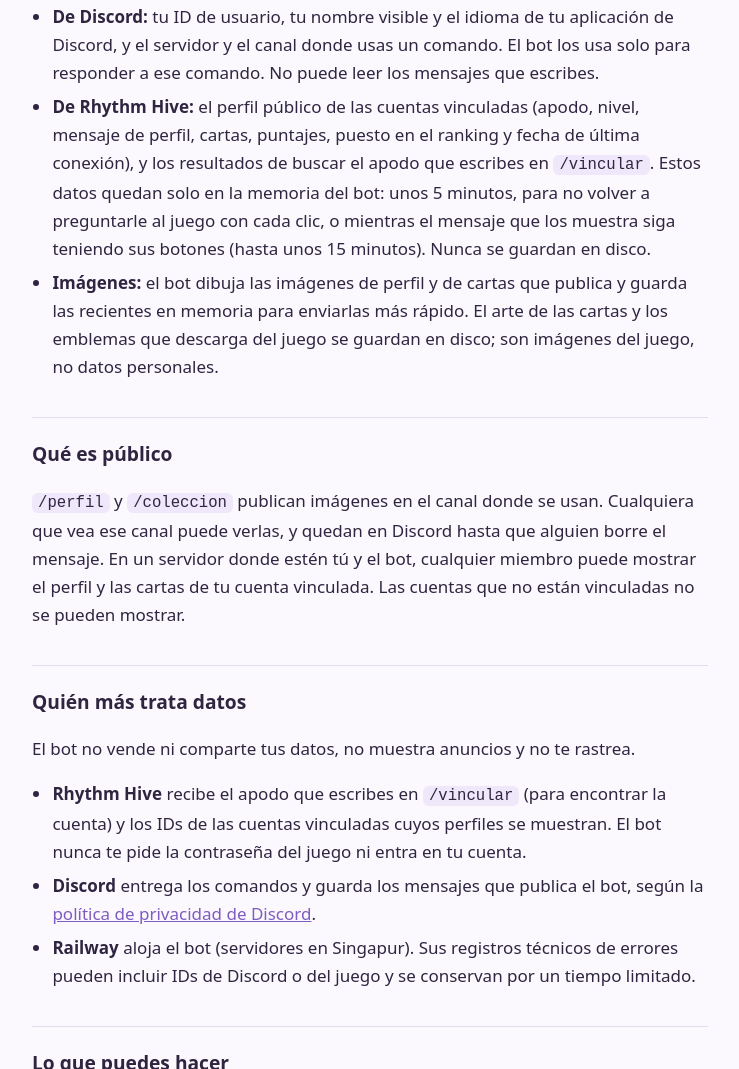
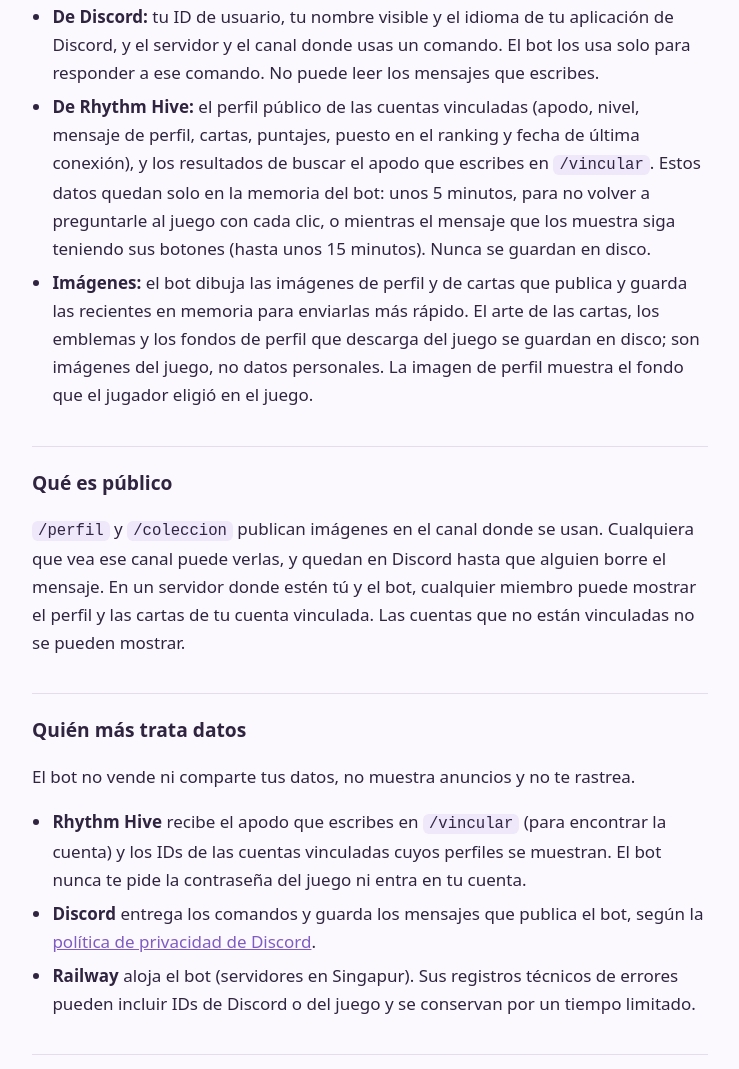
Before and after one commit to oscirissss/rhythmhivebot-legal, a plain HTML site: page privacidad.html in a window 1280 px wide. Shown: the part 918-1987 px from the top of the page, without its empty margins (270-1009 px from the left). Drawn offline with Linux system fonts and the light colour scheme.

Commit message:
Privacidad: los fondos de perfil también se guardan como imágenes del juego

```diff
--- a/privacidad.html
+++ b/privacidad.html
@@ -32,7 +32,7 @@
 <ul>
   <li><strong>De Discord:</strong> tu ID de usuario, tu nombre visible y el idioma de tu aplicación de Discord, y el servidor y el canal donde usas un comando. El bot los usa solo para responder a ese comando. No puede leer los mensajes que escribes.</li>
   <li><strong>De Rhythm Hive:</strong> el perfil público de las cuentas vinculadas (apodo, nivel, mensaje de perfil, cartas, puntajes, puesto en el ranking y fecha de última conexión), y los resultados de buscar el apodo que escribes en <code>/vincular</code>. Estos datos quedan solo en la memoria del bot: unos 5 minutos, para no volver a preguntarle al juego con cada clic, o mientras el mensaje que los muestra siga teniendo sus botones (hasta unos 15 minutos). Nunca se guardan en disco.</li>
-  <li><strong>Imágenes:</strong> el bot dibuja las imágenes de perfil y de cartas que publica y guarda las recientes en memoria para enviarlas más rápido. El arte de las cartas y los emblemas que descarga del juego se guardan en disco; son imágenes del juego, no datos personales.</li>
+  <li><strong>Imágenes:</strong> el bot dibuja las imágenes de perfil y de cartas que publica y guarda las recientes en memoria para enviarlas más rápido. El arte de las cartas, los emblemas y los fondos de perfil que descarga del juego se guardan en disco; son imágenes del juego, no datos personales. La imagen de perfil muestra el fondo que el jugador eligió en el juego.</li>
 </ul>
 
 <h2>Qué es público</h2>
```
Also changed, not shown: privacy.html (+1 -1 lines).
